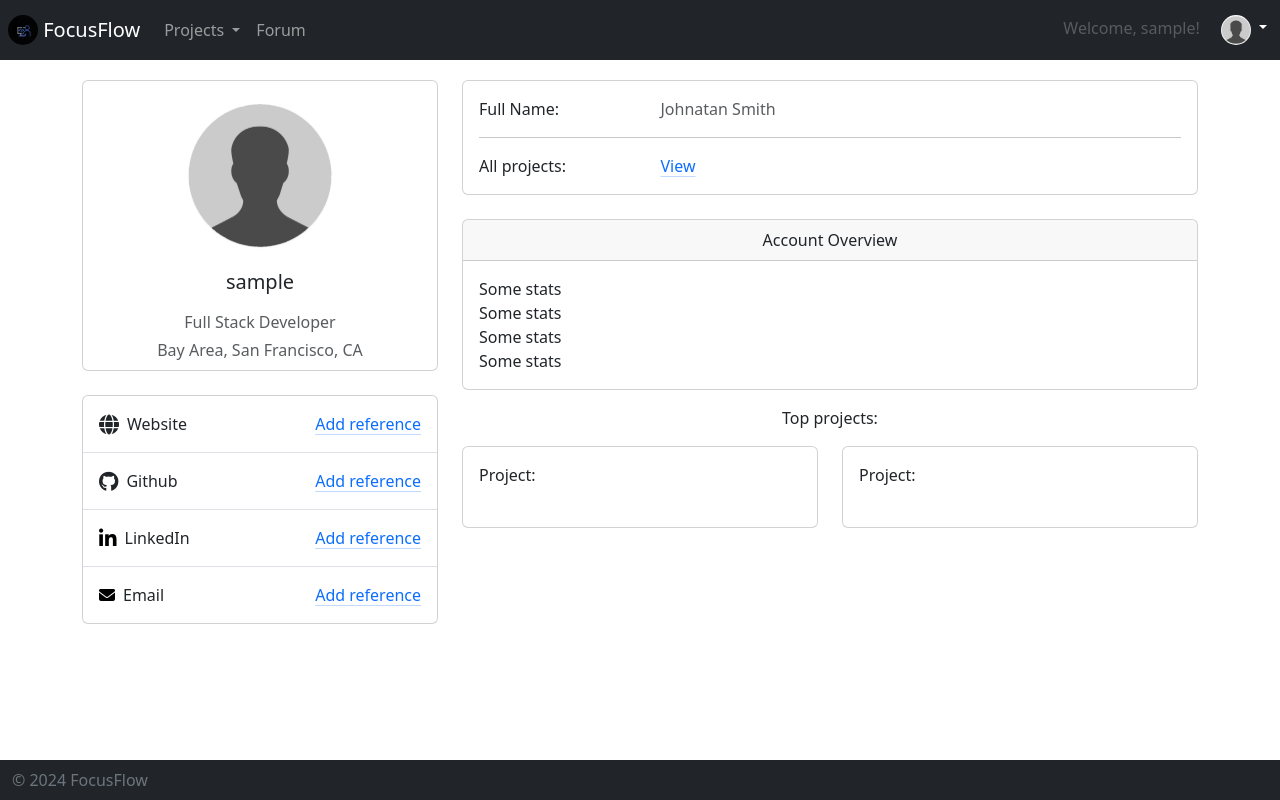
After one commit to NikitaPash/FocusFlow, a Django app: a page that uses templates/base/base.html in a window 1280 px wide. The commit adds this page. Run offline with Django 5.2, Linux system fonts and the light colour scheme; the visitor is signed in with stand-in values (Sample User, id 1); data comes from the database, SQL or seed files in the repository; some libraries are stand-ins or nearby versions.

Commit message:
Add layout and simple logic for user profile

```diff
--- a/homepage_and_profile/urls.py
+++ b/homepage_and_profile/urls.py
@@ -2,4 +2,5 @@ from django.urls import path
 from . import views
 urlpatterns = [
     path('', views.home, name='home'),
+    path('profile/<str:username>/', views.profile, name='profile'),
 ]
--- a/homepage_and_profile/views.py
+++ b/homepage_and_profile/views.py
@@ -1,5 +1,15 @@
-from django.shortcuts import render
+from django.contrib.auth.decorators import login_required
+from django.shortcuts import render, get_object_or_404
+
+from user_auth.models import User
 
 
 def home(request):
     return render(request, 'homepage_and_profile/homepage.html')
+
+
+@login_required
+def profile(request, username):
+    user = get_object_or_404(User, username=username)
+    context = {'user_profile': user}
+    return render(request, 'homepage_and_profile/profile.html', context)
--- a/templates/base/base.html
+++ b/templates/base/base.html
@@ -10,6 +10,7 @@
     <link href="https://cdn.jsdelivr.net/npm/bootstrap-icons/font/bootstrap-icons.css" rel="stylesheet">
     <link rel="shortcut icon" type="image/png" href="{% static 'images/favicon.png' %}" >
     <link href="{% static 'сss/style.css' %}" rel="stylesheet" >
+    <script src="https://kit.fontawesome.com/9636a4c14d.js" crossorigin="anonymous"></script>
     <title>{% block title %}Focus Flow{% endblock %}</title>
     {% block extra_head %}{% endblock %}
   </head>
@@ -18,7 +19,7 @@
         {% include 'base/navbar.html' %}
     </header>
 
-    <main class="pb-5">
+    <main class="pb-5 pt-5 mt-3">
         {% block content %}
 
         {% endblock %}
--- a/templates/base/navbar.html
+++ b/templates/base/navbar.html
@@ -8,7 +8,7 @@
     <title>FocusFlow</title>
   </head>
   <body>
-    <nav class="navbar navbar-expand-md navbar-dark bg-dark">
+    <nav class="navbar navbar-expand-md navbar-dark bg-dark fixed-top">
       <a class="navbar-brand ms-2" href="/">
         <img src="{% static 'images/favicon.png' %}" width="30" height="30" class="d-inline-block align-top rounded-circle" alt="" loading="lazy">
         FocusFlow
@@ -42,7 +42,7 @@
                         <img src="{% static 'images/profile_placeholder.jpg' %}" width="30" height="30" class="d-inline-block align-top rounded-circle" alt="profile" loading="lazy">
                     </button>
                     <ul class="dropdown-menu dropdown-menu-end" aria-labelledby="profileDropdown">
-                        <li><a class="dropdown-item" href="#">Profile</a></li>
+                        <li><a class="dropdown-item" href="{% url 'profile' user.username%}">Profile</a></li>
                         <li><hr class="dropdown-divider"></li>
                         <li><a class="dropdown-item" href="{% url 'logout' %}">Logout</a></li>
                     </ul>
--- a/templates/homepage_and_profile/homepage.html
+++ b/templates/homepage_and_profile/homepage.html
@@ -1,7 +1,7 @@
 {% extends 'base/base.html' %}
 
 <head>
-    <title>{% block title %}Focus Flow{% endblock %}</title>
+    <title>{% block title %}Home - Focus Flow{% endblock %}</title>
 </head>
 <body>
 {% block content %}
--- /dev/null
+++ b/templates/homepage_and_profile/profile.html
@@ -0,0 +1,123 @@
+{% extends 'base/base.html' %}
+{% load static %}
+
+<head>
+    <title>{% block title %}Profile - Focus Flow{% endblock %}</title>
+</head>
+<body>
+{% block content %}
+<div class="container py-3">
+<div class="row">
+  <div class="col-lg-4">
+    <div class="card mb-4">
+      <div class="card-body text-center pb-0">
+        <img src="{% static 'images/profile_placeholder.jpg' %}" alt="avatar"
+          class="rounded-circle img-fluid" style="width: 150px;">
+        <h5 class="my-3">{{ user_profile.username }}</h5>
+        <p class="text-muted mb-1">Full Stack Developer</p>
+        <p class="text-muted mb-2">Bay Area, San Francisco, CA</p>
+        {% if user.username != user_profile.username %}
+        <div class="d-flex justify-content-center mb-3">
+          <button  type="button" data-mdb-button-init data-mdb-ripple-init class="btn btn-primary">Follow</button>
+          <button  type="button" data-mdb-button-init data-mdb-ripple-init class="btn btn-outline-primary ms-1">Message</button>
+        </div>
+        {% endif %}
+      </div>
+    </div>
+    <div class="card mb-4 mb-lg-0">
+      <div class="card-body p-0">
+        <ul class="list-group list-group-flush rounded-3">
+          <li class="list-group-item d-flex justify-content-between align-items-center p-3">
+            <div class="d-flex align-items-center">
+              <i class="fas fa-globe fa-lg me-2"></i>
+              <p class="mb-0">Website</p>
+            </div>
+            <a href="#" class="link-primary link-offset-2 link-underline-opacity-25 link-underline-opacity-100-hover">Add reference</a>
+          </li>
+          <li class="list-group-item d-flex justify-content-between align-items-center p-3">
+            <div class="d-flex align-items-center">
+              <i class="fab fa-github fa-lg text-body me-2"></i>
+              <p class="mb-0">Github</p>
+            </div>
+            <a href="#" class="link-primary link-offset-2 link-underline-opacity-25 link-underline-opacity-100-hover">Add reference</a>
+          </li>
+          <li class="list-group-item d-flex justify-content-between align-items-center p-3">
+            <div class="d-flex align-items-center">
+              <i class="fa-brands fa-linkedin-in fa-lg" style="color: black; margin-right: 0.5rem;"></i>
+              <p class="mb-0">LinkedIn</p>
+            </div>
+            <a href="#" class="link-primary link-offset-2 link-underline-opacity-25 link-underline-opacity-100-hover">Add reference</a>
+          </li>
+          <li class="list-group-item d-flex justify-content-between align-items-center p-3">
+            <div class="d-flex align-items-center">
+                <i class="fa-solid fa-envelope" style="color: black; margin-right: 0.5rem;"></i>
+                <p class="mb-0">Email</p>
+            </div>
+            <a href="#" class="link-primary link-offset-2 link-underline-opacity-25 link-underline-opacity-100-hover">Add reference</a>
+          </li>
+        </ul>
+      </div>
+    </div>
+  </div>
+  <div class="col-lg-8">
+    <div class="card mb-4">
+      <div class="card-body">
+        <div class="row">
+          <div class="col-sm-3">
+            <p class="mb-0">Full Name:</p>
+          </div>
+          <div class="col-sm-9">
+            <p class="text-muted mb-0">Johnatan Smith</p>
+          </div>
+        </div>
+        <hr>
+        <div class="row">
+          <div class="col-sm-3">
+            <p class="mb-0">All projects:</p>
+          </div>
+          <div class="col-sm-9">
+            <a class="link-primary link-offset-2 link-underline-opacity-25 link-underline-opacity-100-hover mb-0" href="#">View</a>
+          </div>
+        </div>
+      </div>
+    </div>
+    <div class="card mb-3">
+      <div class="card-header text-center">
+        <p class="mb-0">Account Overview</p>
+      </div>
+      <div class="card-body">
+          <p class="mb-0">Some stats</p>
+          <p class="mb-0">Some stats</p>
+          <p class="mb-0">Some stats</p>
+          <p class="mb-0">Some stats</p>
+      </div>
+    </div>
+    <div class="row">
+      <div class="col-12 text-center align-items-center">
+          <p class="mb-3">Top projects:
+          </p>
+      </div>
+    </div>
+    <div class="row">
+      <div class="col-md-6">
+        <div class="card mb-4 mb-md-0">
+          <div class="card-body">
+            <p class="mb-4">Project:
+            </p>
+          </div>
+        </div>
+      </div>
+      <div class="col-md-6">
+        <div class="card mb-4 mb-md-0">
+          <div class="card-body">
+            <p class="mb-4">Project:
+            </p>
+          </div>
+        </div>
+      </div>
+    </div>
+  </div>
+</div>
+</div>
+{% endblock %}
+</body>
```
Also changed, not shown: static/images/profile_placeholder.jpg.
